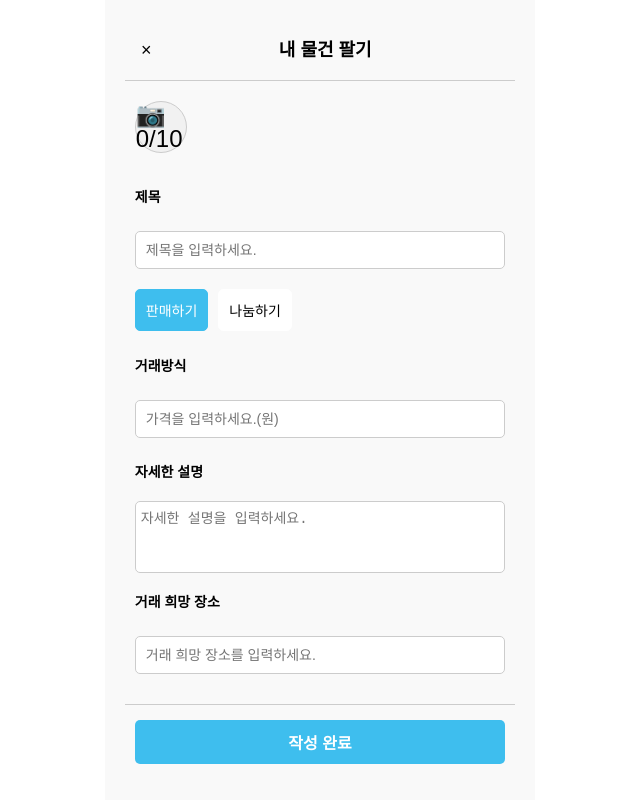
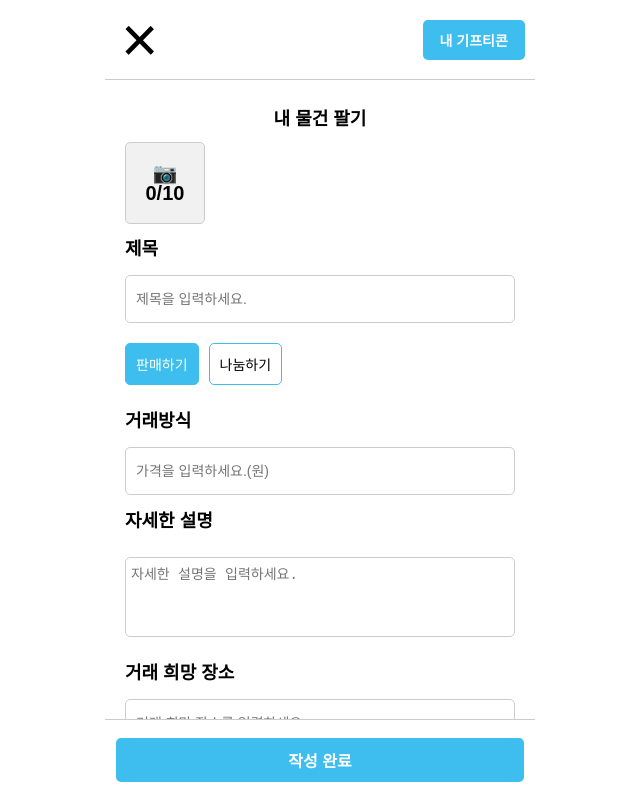
Before and after one commit to Ssadang/ssadang-frontend-pwa, a React (Create React App) app: page /trading/register in a window 1280 px wide. Shown: the whole page, without its empty margins (320-960 px from the left). Built offline with nearby package versions, Linux system fonts and the light colour scheme.

Commit message:
feat: 글 등록 페이지 완료 / 기프티콘 정보 들고오기 기능 추가

```diff
--- a/src/components/Trading/Main/CardComponent/TradingCardComponent.jsx
+++ b/src/components/Trading/Main/CardComponent/TradingCardComponent.jsx
@@ -12,7 +12,7 @@ import {
     HeartNumber,
     GameButton,
 } from './style';
-import ModalComponent from '../../Modal/ModalComponent';
+import ModalComponent from '../../Modal/Detail/ModalComponent';
 import HeartImg from '../../../../assets/icons/heart.svg';
 import ChatImg from '../../../../assets/icons/chat.svg';
 import { useNavigate } from 'react-router-dom';
--- a/src/components/Trading/Main/MenuBarComponent/style.js
+++ b/src/components/Trading/Main/MenuBarComponent/style.js
@@ -4,14 +4,13 @@ import styled from "styled-components";
 export const Container = styled.div`
   position: relative;
   width: 100%;
+  height: 100%; // 모바일 상단바 높이 예시
   max-width : 430px;
-  height: 50px; // 모바일 상단바 높이 예시
   display: flex;
   align-items: center;
   justify-content: space-between;
   padding: 0 10px;
   box-sizing: border-box;
-  border-bottom: 1px solid #ccc;
   background-color: #fff;
   font-family: sans-serif;
 `;
--- /dev/null
+++ b/src/components/Trading/Modal/Register/Giftcon/GiftconModalComponent.jsx
@@ -0,0 +1,26 @@
+import React from 'react'
+import { ModalOverlay, ModalContent, GiftconList, GiftconItem, ConfirmButton } from './style';
+
+const GiftconModal = ({ giftconData, onClose, onSelectGiftcon }) => {
+    return (
+        <ModalOverlay>
+            <ModalContent>
+                <h4>내 기프티콘</h4>
+                <GiftconList>
+                    {giftconData.map((item, index) => (
+                        <GiftconItem
+                            key={index}
+                            onClick={() => onSelectGiftcon(item)} // 클릭 시 선택된 기프티콘 데이터 전달
+                        >
+                            <img src={item.imageUrl} alt={item.name} />
+                            <p>{item.name}</p>
+                        </GiftconItem>
+                    ))}
+                </GiftconList>
+                <ConfirmButton onClick={onClose}>닫기</ConfirmButton>
+            </ModalContent>
+        </ModalOverlay>
+    );
+};
+
+export default GiftconModal;
--- /dev/null
+++ b/src/components/Trading/Modal/Register/Giftcon/style.js
@@ -0,0 +1,77 @@
+import styled from "styled-components";
+
+export const ModalOverlay = styled.div`
+  position: fixed;
+  top: 0;
+  left: 0;
+  width: 100%;
+  height: 100%;
+  background-color: rgba(0, 0, 0, 0.5);
+  display: flex;
+  align-items: center;
+  justify-content: center;
+  z-index: 1000;
+`;
+
+export const ModalContent = styled.div`
+  background-color: #fff;
+  padding: 20px;
+  border-radius: 10px;
+  text-align: center;
+  width: 90%;
+  max-width: 500px;
+  box-shadow: 0px 4px 6px rgba(0, 0, 0, 0.1);
+`;
+
+export const GiftconList = styled.div`
+  display: grid;
+  grid-template-columns: repeat(2, 1fr);
+  gap: 10px;
+  margin-top: 20px;
+`;
+
+export const GiftconItem = styled.div`
+  display: flex;
+  flex-direction: column;
+  align-items: center;
+  justify-content: center;
+  padding: 10px;
+  border: 1px solid #ccc;
+  border-radius: 5px;
+  cursor: pointer;
+  transition: transform 0.2s;
+
+  &:hover {
+    transform: scale(1.05);
+    border-color: #3ebeee;
+  }
+
+  img {
+    width: 80px;
+    height: 80px;
+    object-fit: cover;
+    border-radius: 5px;
+    margin-bottom: 10px;
+  }
+
+  p {
+    margin: 0;
+    font-size: 14px;
+    font-weight: bold;
+  }
+`;
+
+export const ConfirmButton = styled.button`
+  margin-top: 20px;
+  padding: 10px 20px;
+  background-color: #3ebeee;
+  color: #fff;
+  border: none;
+  border-radius: 5px;
+  cursor: pointer;
+  font-size: 16px;
+
+  &:hover {
+    background-color: #36a9d0;
+  }
+`;
--- /dev/null
+++ b/src/components/Trading/Modal/Register/RegisterModalComponent.jsx
@@ -0,0 +1,15 @@
+import React from "react";
+import { ModalOverlay, ModalContent, ConfirmButton } from "./style";
+
+const Modal = ({ message, onConfirm }) => {
+    return (
+        <ModalOverlay>
+            <ModalContent>
+                <h4>{message}</h4>
+                <ConfirmButton onClick={onConfirm}>확인</ConfirmButton>
+            </ModalContent>
+        </ModalOverlay>
+    );
+};
+
+export default Modal;
--- /dev/null
+++ b/src/components/Trading/Modal/Register/style.js
@@ -0,0 +1,36 @@
+import styled from "styled-components";
+
+export const ModalOverlay = styled.div`
+  position: fixed;
+  top: 0;
+  left: 0;
+  width: 100%;
+  height: 100%;
+  background-color: rgba(0, 0, 0, 0.5);
+  display: flex;
+  align-items: center;
+  justify-content: center;
+  z-index: 1000;
+`;
+
+export const ModalContent = styled.div`
+  background-color: #fff;
+  padding: 50px;
+  border-radius: 10px;
+  text-align: center;
+  width: 80%;
+  max-width: 350px;
+  box-shadow: 0px 4px 6px rgba(0, 0, 0, 0.1);
+`;
+
+export const ConfirmButton = styled.button`
+  margin-top: 20px;
+  padding: 10px 20px;
+  background-color: #3ebeee;
+  color: #fff;
+  border: none;
+  border-radius: 5px;
+  cursor: pointer;
+  font-size: 16px;
+
+`;
--- a/src/pages/TradingPage/Main/TradingMainPage.jsx
+++ b/src/pages/TradingPage/Main/TradingMainPage.jsx
@@ -47,7 +47,8 @@ function TradingMainPage() {
 
 
     return (
-        <div className='container'>TestPage
+        <div className='container'>
+            <div className="menuBar">
                 <MenuBar
                     selectedRegion={selectedRegion}
                     onRegionChange={(region) => {
@@ -55,6 +56,7 @@ function TradingMainPage() {
                         setSelectedMode("판매");
                     }}>
                 </MenuBar>
+            </div>
             <div className="subBar">
                 <TradingButton
                     isSelected={selectedMode === "판매"}
--- a/src/pages/TradingPage/Register/TradingRegisterPage.jsx
+++ b/src/pages/TradingPage/Register/TradingRegisterPage.jsx
@@ -1,12 +1,15 @@
 import React, { useState } from "react";
 import {
-    Container, Header, ImageUploadWrapper, IconButton,
-    BackButton, UploadedImage,
+    Container, InputContainer, Header, ImageUploadWrapper, IconButton,
+    BackButton, GiftButton, UploadedImage,
     InputField, ToggleButton, GameToggleButton,
     TextAreaField, SubmitButton, TitleContainer,
     BtnContainer
 } from "./style";
 import { createPost } from "../../../apis/trading";
+import { useNavigate } from "react-router-dom";
+import Modal from "../../../components/Trading/Modal/Register/RegisterModalComponent";
+import GiftconModal from "../../../components/Trading/Modal/Register/Giftcon/GiftconModalComponent"; // GiftconModal import
 
 const TradingRegisterPage = () => {
     const [uploadedImages, setUploadedImages] = useState([]);
@@ -17,6 +20,13 @@ const TradingRegisterPage = () => {
     const [title, setTitle] = useState("");
     const [description, setDescription] = useState("");
     const [location, setLocation] = useState("");
+    const [isSuccess, setIsSuccess] = useState(false); // 성공 상태
+    const [isError, setIsError] = useState(false); // 실패 상태
+    const [errorMessage, setErrorMessage] = useState(""); // 에러 메시지 내용
+    const [giftconData, setGiftconData] = useState([]); // 기프티콘 데이터
+    const [isGiftModalOpen, setIsGiftModalOpen] = useState(false);
+
+    const navigate = useNavigate();
 
     const handleImageUpload = (event) => {
         const files = event.target.files;
@@ -45,21 +55,83 @@ const TradingRegisterPage = () => {
 
         try {
             const response = await createPost(formData);
-            alert("게시글 등록 성공!");
+            if (response.staus == 200) {
+                setIsSuccess(true); // 성공 상태 설정
+            } else {
+                setErrorMessage("게시글 등록에 실패했습니다. 다시 시도해주세요.");
+                setIsError(true); // 실패 상태 설정
+            }
             console.log("서버 응답:", response);
         } catch (error) {
-            alert("게시글 등록 실패");
+            setErrorMessage("게시글 등록에 실패했습니다. 다시 시도해주세요.");
+            setIsError(true); // 실패 상태 설정
         }
     };
+
+    const handleGiftcon = () => {
+        // 임의의 기프티콘 데이터 설정
+        const mockData = [
+            {
+                imageUrl: "https://via.placeholder.com/100",
+                name: "스타벅스 아메리카노",
+                description: "스타벅스 아메리카노 기프티콘입니다.",
+            },
+            {
+                imageUrl: "https://via.placeholder.com/100",
+                name: "CU 편의점 상품권",
+                description: "CU 편의점에서 사용 가능한 기프티콘입니다.",
+            },
+            {
+                imageUrl: "https://via.placeholder.com/100",
+                name: "맥도날드 불고기버거 세트",
+                description: "맥도날드에서 사용 가능한 기프티콘입니다.",
+            },
+        ];
+
+        setGiftconData(mockData); // 기프티콘 데이터 상태 업데이트
+        setIsGiftModalOpen(true); // 모달 열기
+    };
+
+    const handleBackBtn = () => {
+        navigate("/trading");
+    }
+
+    const handleGiftModalClose = () => {
+        setIsGiftModalOpen(false); // 모달 닫기
+    };
+
+    const handleSelectGiftcon = (giftcon) => {
+        setTitle(giftcon.name); // 제목에 기프티콘 이름 설정
+        setDescription(giftcon.description); // 설명에 기프티콘 설명 설정
+        setIsGiftModalOpen(false); // 모달 닫기
+    };
+
+    const handleSuccessConfirm = () => {
+        setIsSuccess(false); // 성공 모달 닫기
+        navigate("/trading"); // 페이지 이동
+    };
+
+    const handleErrorConfirm = () => {
+        setIsError(false); // 에러 모달 닫기
+    };
+
 
     return (
         <Container>
             <Header>
-                <BackButton>&times;</BackButton>
-                <span>내 물건 팔기</span>
-                <BackButton></BackButton>
+                <BackButton onClick={handleBackBtn}>&times;</BackButton>
+
+                <GiftButton onClick={handleGiftcon}>내 기프티콘</GiftButton>
             </Header>
 
+            <InputContainer>
+                <span style={{
+                    textAlign: "center",
+                    fontSize: "18px",
+                    width: "100%",
+                    height: "5vh",
+                    marginBottom: "5px",
+                }}>내 물건 팔기</span>
                 <ImageUploadWrapper>
                     <input
                         type="file"
@@ -71,7 +143,8 @@ const TradingRegisterPage = () => {
                     />
 
                     <IconButton htmlFor="fileInput">
-                    📷 {uploadedImages.length}/10
+                        <div>📷</div>
+                        <div>{uploadedImages.length}/10</div>
                     </IconButton>
 
                     {uploadedImages.map((src, index) => (
@@ -163,10 +236,37 @@ const TradingRegisterPage = () => {
                     value={location}
                     onChange={(e) => setLocation(e.target.value)}
                 />
+
+            </InputContainer>
+
             <BtnContainer>
                 <SubmitButton onClick={handleSubmit}>작성 완료</SubmitButton>
             </BtnContainer>
 
+            {/* 성공 모달 */}
+            {isSuccess && (
+                <Modal
+                    message="게시글이 성공적으로 등록되었습니다!"
+                    onConfirm={handleSuccessConfirm}
+                />
+            )}
+
+            {/* 실패 모달 */}
+            {isError && (
+                <Modal
+                    message={errorMessage}
+                    onConfirm={handleErrorConfirm}
+                />
+            )}
+
+            {/* 기프티콘 모달 */}
+            {isGiftModalOpen && (
+                <GiftconModal
+                    giftconData={giftconData}
+                    onClose={handleGiftModalClose}
+                    onSelectGiftcon={handleSelectGiftcon} // 선택된 기프티콘 처리
+                />
+            )}
         </Container>
     );
 };
--- a/src/pages/TradingPage/Register/style.js
+++ b/src/pages/TradingPage/Register/style.js
@@ -3,21 +3,62 @@ import styled from "styled-components";
 export const Container = styled.div`
   display: flex;
   width : 100%;
-  height : 100%;
-  padding : 20px;
+  height : 100vh;
   flex-direction: column;
-  align-items: center;
   max-width: 430px;
   box-sizing: border-box; /* 여백 포함 크기 계산 */
-  margin: auto;
   font-family: Arial, sans-serif;
-  background-color: #f9f9f9;
+  margin : auto;
+  background-color: #fff;
+  font-weight : bold;
 `;
+
+export const InputContainer = styled.div`
+  flex : 1;
+  width: 100%;
+  overflow-y : auto;
+  box-sizing: border-box;
+  padding: 10px;
+  display: flex;
+  flex-direction: column;
+  gap: 10px;
+
+
+   /* 스크롤바 숨기기 */
+  scrollbar-width: none; /* Firefox */
+  -ms-overflow-style: none; /* Internet Explorer */
+  &::-webkit-scrollbar {
+    display: none; /* Chrome, Safari */
+  }
+`;
+
+// 각 input 창 제목 컨테이너너
+
+export const TitleContainer = styled.div`
+flex-shrink: 0; /* 크기를 줄이지 않음 */
+  width: 95%;
+  height : 4vh;
+  margin: 0px 10px;
+
+  box-sizing: border-box;
+  display : flex;
+  align-items : center;
+  /* h4 태그 스타일 */
+  h4 {
+    text-align: left; /* 왼쪽 정렬 */
+    font-size: 18px; /* 폰트 크기 */
+    font-weight: bold; /* 볼드 처리 */
+    font-family: Arial, sans-serif;
+  }
+`;
+
+
+// 맨 위 navbar
 
 export const Header = styled.div`
   display: flex;
   box-sizing: border-box; /* 여백 포함 크기 계산 */
-  height : 8vh;
+  height : 10vh;
   justify-content: space-between;
   align-items: center;
   width: 100%;
@@ -26,76 +67,101 @@ export const Header = styled.div`
   font-size: 18px;
   font-weight: bold;
   border-bottom : 1px solid #ccc;
+
+  span{
+    width : 50%;
+    text-align : center;
+  }
 `;
 
+
 export const BackButton = styled.button`
+  width : 25%;
+  display : flex;
+  justify-content: left;
+  align-items : center;
   background: none;
   border: none;
-  font-size: 18px;
+  font-size: 5vw;
   cursor: pointer;
 `;
 
-export const TempSaveButton = styled.button`
-  padding: 5px 10px;
-  color: white;
+export const GiftButton = styled.button`
+  width : 25%;
+  padding: 10px 10px;
+  background-color: #3EBEEE;
+  color : #fff;
+  font-weight : bold;
   border: none;
+  border-radius : 5px;
   cursor: pointer;
   font-size: 14px;
 `;
 
+
+// 이미지 업로드 부분
+
 export const ImageUploadWrapper = styled.div`
+  flex-shrink: 0; /* 크기를 줄이지 않음 */
   display: flex;
   align-items: center;
-  justify-content: space-between;
+  justify-content: left;
   width: 95%;
-  margin-bottom: 20px;
+  height : 10vh;
+  margin : 0 10px;
 `;
 
 export const IconButton = styled.label`
   display: flex;
+  flex-direction : column;
   align-items: center;
   justify-content: center;
-  width: 50px;
-  height: 50px;
+  width: 20%;
+  height: 100%;
   background-color: #f1f1f1;
-  border-radius: 90%;
-  font-size: 24px;
+  border-radius : 5px;
+  font-size: 20px;
   cursor: pointer;
   border: 1px solid #ccc;
 `;
 
 export const UploadedImage = styled.img`
-  width: 50px;
-  height: 50px;
-  border-radius: 90%;
+  width: 20%;
+  height: 100%;
+  border-radius: 5px;
   object-fit: cover;
   margin-left: 10px;
 `;
 
+// 각 input 창창
+
 export const InputField = styled.input`
+flex-shrink: 0; /* 크기를 줄이지 않음 */
   display : flex;
   justify-content: left;
   width: 95%;
+  height : 6vh;
   padding: 10px;
-  margin: 10px 0;
+  margin: 0px 10px;
   border: 1px solid #ccc;
   border-radius: 5px;
   font-size: 14px;
   box-sizing: border-box;
 `;
 
+// 버튼 부분
 
 export const ToggleButton = styled.div`
   display: flex;
   gap: 10px;
-  margin: 10px 0;
+  margin: 10px;
   justify-content: left;
   width : 95%;
 `;
 
 export const GameToggleButton = styled.button`
   padding: 10px;
-  border: 1px solid ${({ active }) => (active ? "#3EBEEE" : "#fff")};
+  border: 1px solid #3EBEEE;
   background-color: ${({ active }) => (active ? "#3EBEEE" : "#fff")};
   color: ${({ active }) => (active ? "white" : "#000")};
   border-radius: 5px;
@@ -105,8 +171,10 @@ export const GameToggleButton = styled.button`
 
 export const TextAreaField = styled.textarea`
   width: 95%;
+  min-height: 10vh; /* 최소 높이 설정 */
+  max-height: 20vh; /* 최대 높이 설정 */
   padding: 5px;
-  margin: 5px 0;
+  margin: 10px;
   border: 1px solid #ccc;
   border-radius: 5px;
   font-size: 14px;
@@ -114,39 +182,21 @@ export const TextAreaField = styled.textarea`
   resize: none;
 `;
 
-export const TitleContainer = styled.div`
-  width: 95%;
-  height : 30px;
-  margin : 10px;
-  box-sizing: border-box;
-  display : flex;
-  align-items : center;
-  /* h4 태그 스타일 */
-  h4 {
-    text-align: left; /* 왼쪽 정렬 */
-    font-size: 14px; /* 폰트 크기 */
-    font-weight: bold; /* 볼드 처리 */
-    font-family: Arial, sans-serif;
-  }
-`;
 
 
 // 하단 버튼 디자인인
 
 
 
-
-
 export const BtnContainer = styled.div`
-  width : 100%;
-  height : 10vh;
-  border-top : 1px solid #ccc;
-  display : flex;
-  align-items : center;
+  height: 10vh; /* 하단 버튼 영역 고정 */
+  width: 100%;
+  display: flex;
   justify-content: center;
-  margin-top: 20px;
-
-`
+  align-items: center;
+  border-top: 1px solid #ccc;
+  background-color: #fff; /* 배경 색상 */
+`;
 
 export const SubmitButton = styled.button`
   width: 95%;
```
Also changed, not shown: src/pages/TradingPage/Main/style.css (+16 -2 lines), src/components/Trading/Modal/Detail/ModalComponent.jsx (renamed from src/components/Trading/Modal/ModalComponent.jsx), src/components/Trading/Modal/Detail/style.js (renamed from src/components/Trading/Modal/style.js). Lines whose indentation alone changed are shown as unchanged.
